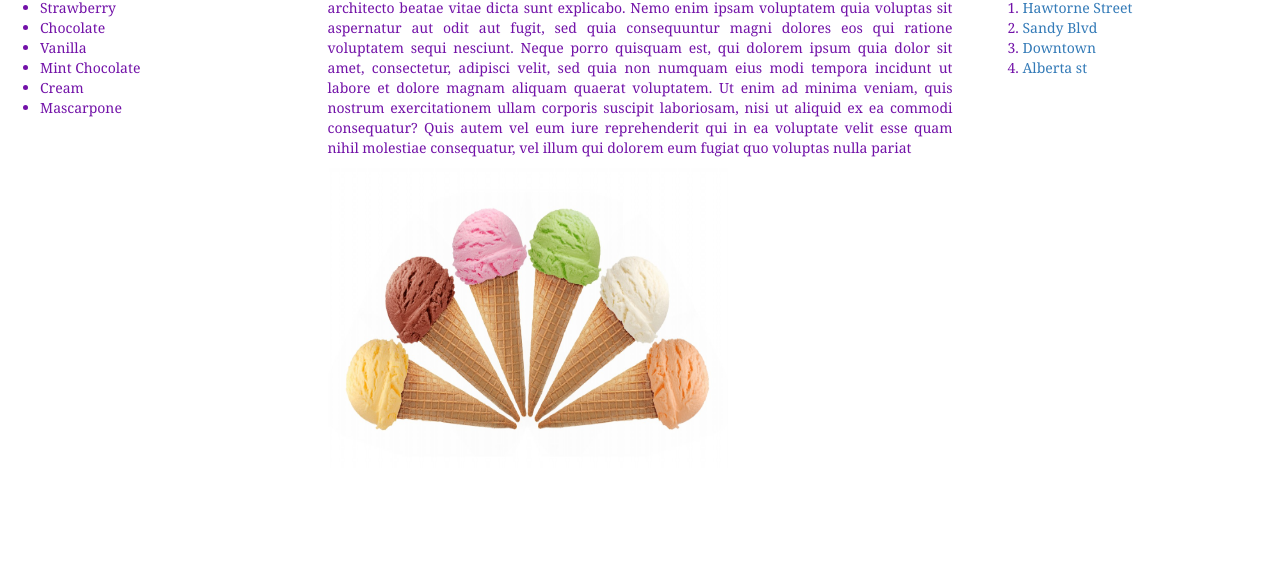
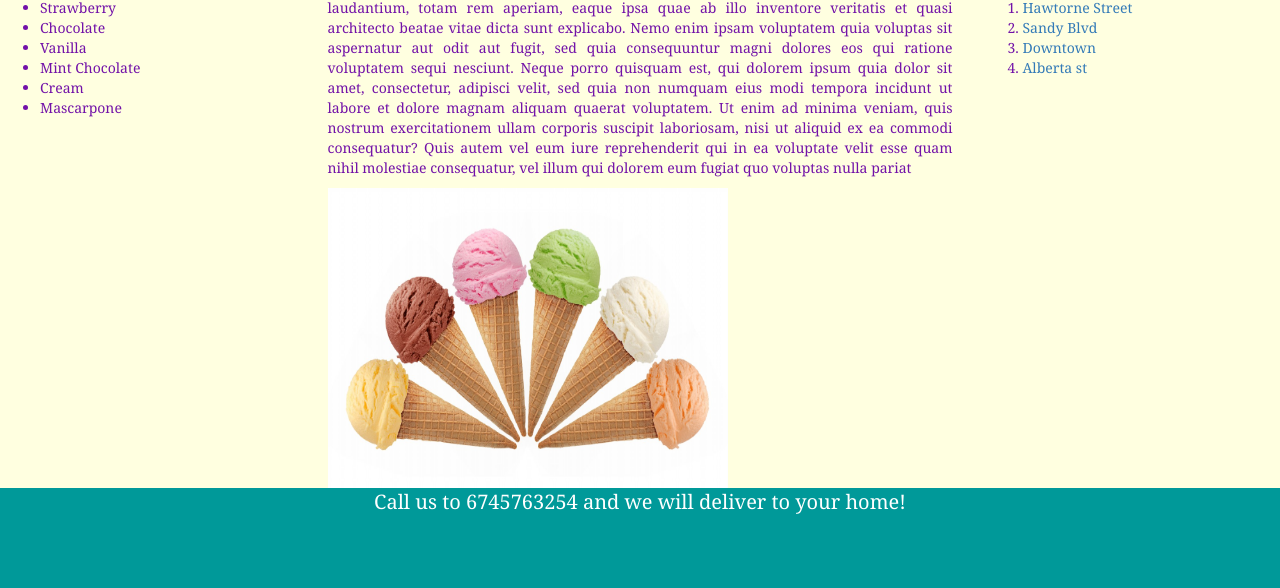
Before and after one commit to Cecilia85/code-review, a plain HTML site: page index.html in a window 1280 px wide. Shown: the part 405-993 px from the top of the page. Before the commit the page ends 873 px from the top, so only its background shows below. Drawn offline with Linux system fonts and the light colour scheme.

Commit message:
Add footer and background color

```diff
--- a/css/stylesheet.css
+++ b/css/stylesheet.css
@@ -12,14 +12,16 @@ font-size: 100px;
 color:lightyellow;
 
 }
-.icecream{
+.icecream {
   width:400px;
   height:300px;
+
 }
 p{
   font-family: Georgia;
   color: #7212a8;
   text-align:justify;
+  margin-top: 20px;
 }
 
 ul{
@@ -42,3 +44,15 @@ h4{
 font-family:Helvetica;
 color: #7212a8;
 }
+.call-us{
+  height: 100px;
+  background: #009999;
+  color: white;
+  font-family: Georgia;
+  font-size: 20px;
+  text-align: center;
+
+}
+body{
+  background: lightyellow;
+}
--- a/index.html
+++ b/index.html
@@ -35,5 +35,10 @@
         <li><a href="http://www.facebook.com">Alberta st </li>
         </div>
   </div>
+
+  <div class="call-us">
+    Call us to 6745763254 and we will deliver to your home!
+  </div>
+
 </body>
 </html>
```
